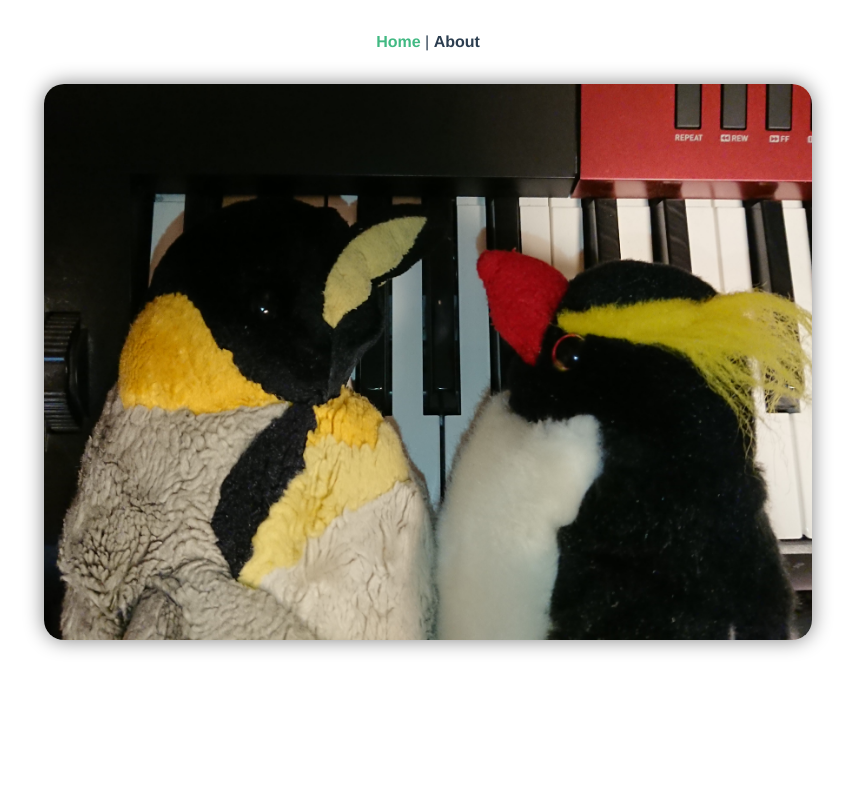
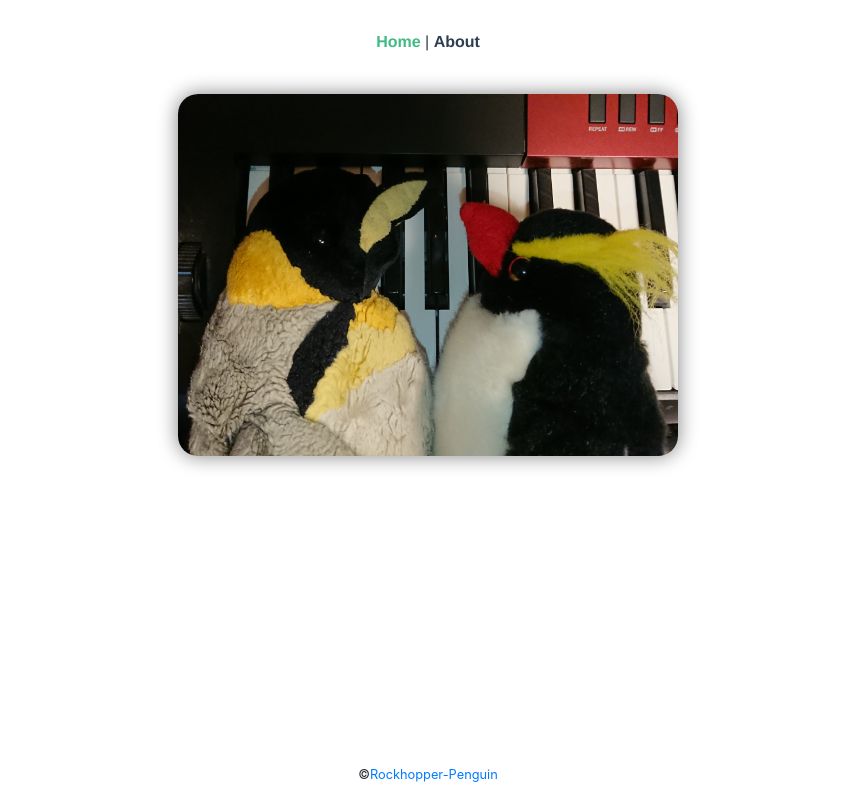
Before and after one commit to rockhopper-penguin/syusuke-s, a Vue app: page / in a window 1280 px wide. Shown: the whole page, without its empty margins (212-1067 px from the left). Built offline with nearby package versions, Linux system fonts and the light colour scheme.

Commit message:
footerの追加と画像の表示変更

```diff
--- a/public/index.html
+++ b/public/index.html
@@ -1,17 +1,30 @@
 <!DOCTYPE html>
 <html lang="en">
   <head>
-    <meta charset="utf-8">
-    <meta http-equiv="X-UA-Compatible" content="IE=edge">
-    <meta name="viewport" content="width=device-width,initial-scale=1.0">
-    <link rel="icon" href="<%= BASE_URL %>favicon.ico">
+    <meta charset="utf-8" />
+    <meta http-equiv="X-UA-Compatible" content="IE=edge" />
+    <meta name="viewport" content="width=device-width,initial-scale=1.0" />
+    <link rel="icon" href="<%= BASE_URL %>favicon.ico" />
     <title><%= htmlWebpackPlugin.options.title %></title>
   </head>
   <body>
     <noscript>
-      <strong>We're sorry but <%= htmlWebpackPlugin.options.title %> doesn't work properly without JavaScript enabled. Please enable it to continue.</strong>
+      <strong
+        >We're sorry but <%= htmlWebpackPlugin.options.title %> doesn't work
+        properly without JavaScript enabled. Please enable it to
+        continue.</strong
+      >
     </noscript>
     <div id="app"></div>
     <!-- built files will be auto injected -->
+    <footer>
+      <small class="fixed-bottom text-center p-3"
+        >&copy;<a
+          href="https://github.com/rockhopper-penguin/sequencing"
+          target="_blank"
+          >Rockhopper-Penguin</a
+        ></small
+      >
+    </footer>
   </body>
 </html>
--- a/src/views/Home.vue
+++ b/src/views/Home.vue
@@ -28,8 +28,11 @@
 </script>
 
 <style>
+.penguin_icon_images {
+  margin: 10px;
+}
 .penguin_icon_images img {
-  width: 60%;
+  width: 500px;
   height: auto;
   border-radius: 20px;
   box-shadow: 0px 0px 20px gray;
```
